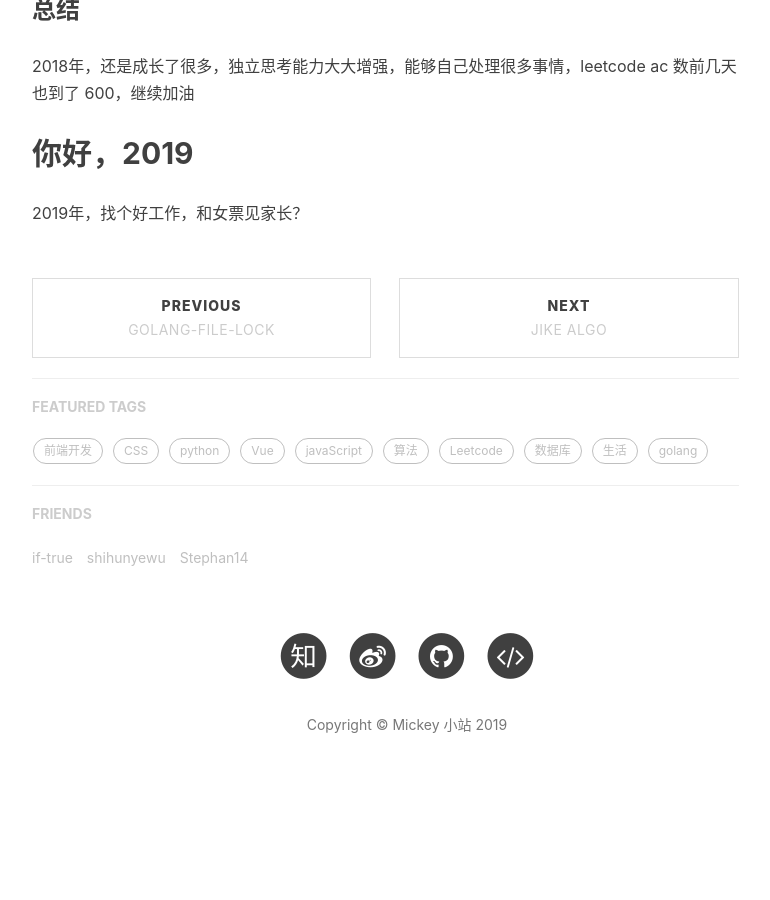
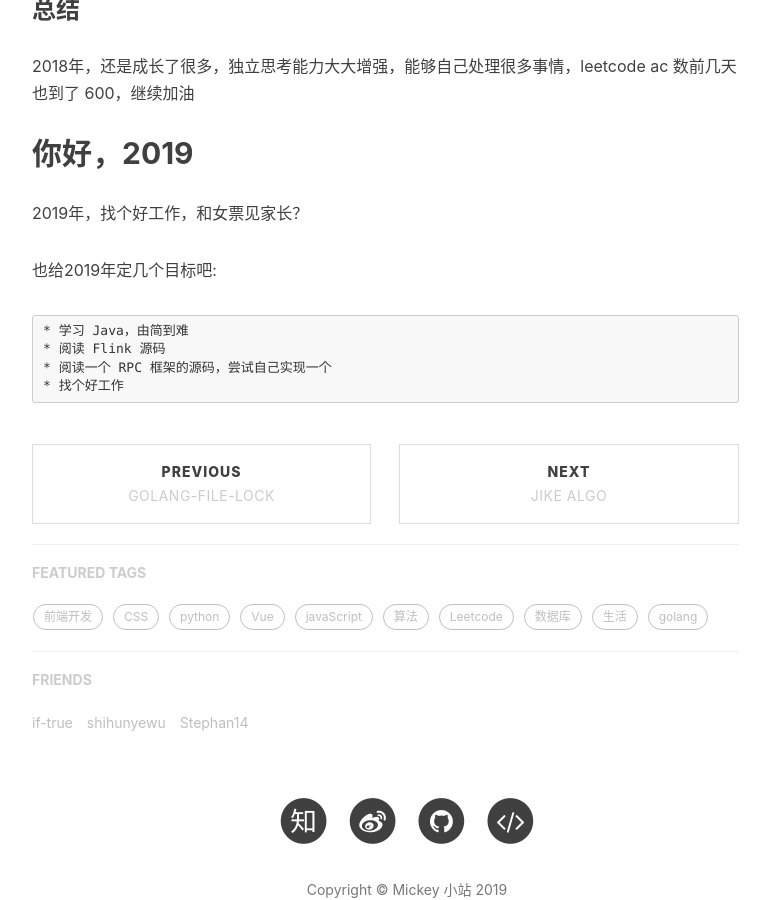
Before and after one commit to mickey0524/mickey0524.github.io, a Jekyll site: the page built from _posts/2019-02-07-2018-summary.md, in a window 1280 px wide and 900 px high, scrolled down 2596 px. Shown: the whole window, without its empty margins (233-1003 px from the left). Built offline with Jekyll 4.4.1, drawn with Linux system fonts in a browser that asks for light colours; nearby versions of some CDN libraries; comment, search, counter and statistics services are not loaded; before the commit the page ends 3398 px from its top, so only the background shows below that.

Commit message:
feat(summary): update 2018 summary

```diff
--- a/_posts/2019-02-07-2018-summary.md
+++ b/_posts/2019-02-07-2018-summary.md
@@ -62,3 +62,10 @@ pm 想定向给某个类型的用户下发红点，于是我独立完成了游
 ## 你好，2019
 
 2019年，找个好工作，和女票见家长？
+
+也给2019年定几个目标吧:
+
+    * 学习 Java，由简到难
+    * 阅读 Flink 源码
+    * 阅读一个 RPC 框架的源码，尝试自己实现一个
+    * 找个好工作
```
